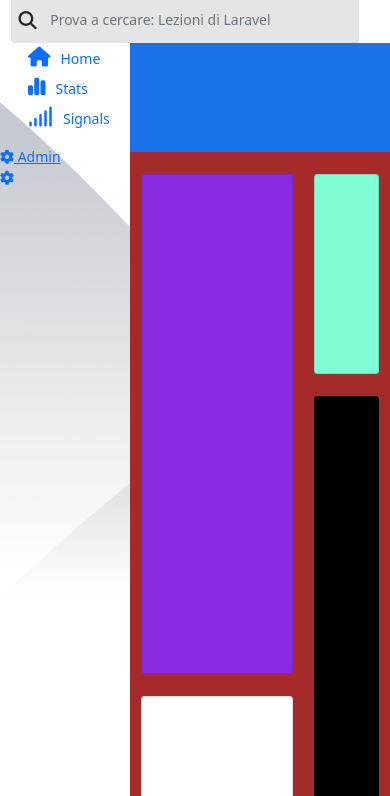
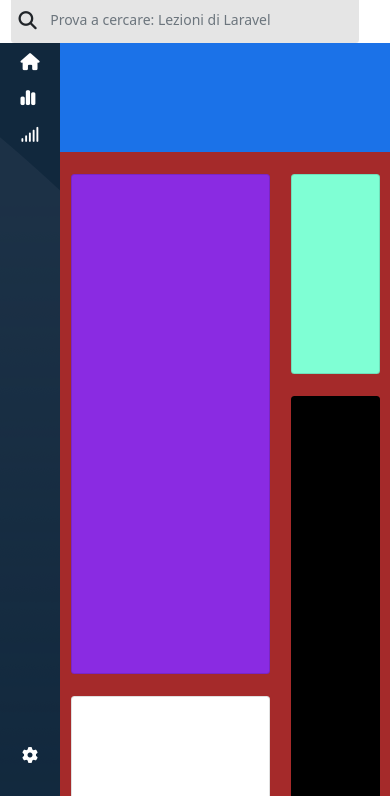
Before and after one commit to imLukePex/html-css-bootstrap-dashboard, a plain HTML site: page index.html in a window 390 px wide. Shown: the part 48-844 px from the top of the page. Drawn offline with nearby package versions, Linux system fonts and the light colour scheme.

Commit message:
creation main-content + responsive

```diff
--- a/css/media.css
+++ b/css/media.css
@@ -0,0 +1,43 @@
+/* RESPONSIVE */
+
+@media all and (max-width: 768px) {
+    /* SIDEBAR MEDIA QUERT */
+    #sidebar {
+        min-width: 60px;
+        align-items: center;
+    }
+
+    #app-section {
+        display: none;
+    }
+
+    #app-section-xs {
+        display: block;
+        padding-top: 30px;
+    }
+
+    #app-section-xs .fa-house {
+        font-size: 17px;
+    }
+
+    #app-section-xs .fa-chart-simple {
+        font-size: 17px;
+    }
+
+    #app-section-xs .fa-signal {
+        font-size: 15px;
+    }
+
+    #settings-section {
+        display: none;
+    }
+
+    #settings-section-xs {
+        display: block;
+        padding-bottom: 30px;
+    }
+
+    #settings-section-xs .fa-gear {
+        font-size: 16px;
+    }
+}
--- a/css/style.css
+++ b/css/style.css
@@ -17,17 +17,11 @@
 #top-bar {
     height: 70px;
     display: flex;
-
-    /* DEBUG */
-
 }
 
 #wrapper-down {
     height: calc(100vh - 70px);
     display: flex;
-
-    /* DEBUG */
-
 }
 
 #sidebar {
@@ -35,11 +29,8 @@
     height: 100%;
     display: flex;
     flex-direction: column;
-    background-image: url('../img/sidebar-bg.png');
-    background-size: cover;
-
-    /* DEBUG */
-
+    background-image: url(../img/sidebar-bg.png);
+    background-color: #11283d;
 }
 
 #main-content {
@@ -133,6 +124,10 @@
     flex-grow: 0;
 }
 
+ol, ul {
+    padding: 0;
+}
+
 #navbarScroll ul li i {
     color: black;
     font-size: 1.2rem;
@@ -148,24 +143,54 @@
 }
 
 /* SIDEBAR */
-#app-section {
-    padding-top: 20px;
+#sidebar nav {
+    flex-grow: 1;
 }
 
-#app-section li a {
-    text-decoration: none;
+#app-section {
+    padding: 30px 0 0 20px;
 }
 
-#app-section li i {
-    font-size: 20px;
-    padding: 5px 0;
-    margin-right: 10px;
+#sidebar a {
+    text-decoration: none;
+    color: #ffff;
+    font-weight: bold;
+}
+
+#app-section li, #app-section-xs li {
+    margin-bottom: 15px;
+}
+
+#app-section .fa-house {
+    font-size: 17px;
+    margin-right: 15px;
+}
+
+#app-section .fa-chart-simple {
+    font-size: 17px;
+    margin-right: 20px;
+}
+
+#app-section .fa-signal {
+    font-size: 15px;
+    margin-right: 16px;
 }
 
 #app-section-xs {
     display: none;
 }
 
+#settings-section {
+    padding: 0 0 30px 20px;
+}
+
+#settings-section .fa-gear {
+    font-size: 16px;
+    margin-right: 16px;
+}
+
 #settings-section-xs {
     display: none;
 }
+
+/* MAIN CONTENT */
--- a/index.html
+++ b/index.html
@@ -13,6 +13,8 @@
     <title>Esercizio 16 - Bootstrap Dashboard</title>
 </head>
 <body>
+
+    <!-- INIZIO TOPBAR -->
     <div id="top-bar">
         <nav class="navbar navbar-expand-lg">
             <div class="container-fluid">
@@ -50,12 +52,16 @@
             </div>
           </nav>
     </div>
+    <!-- FINE TOPBAR -->
 
+    <!-- INIZIO WRAPPER CONTAINER -->
     <div id="wrapper-down">
+
+        <!-- INIZIO SIDEBAR -->
         <div id="sidebar">
             <nav>
                 <ul id="app-section">
-                    <li class="active">
+                    <li>
                         <a href="#"><i class="fa-solid fa-house"></i>Home</a>
                     </li>
 
@@ -64,38 +70,40 @@
                     </li>
 
                     <li>
-                        <a href="#"><i class="fa-solid fa-signal"></i></i>Signals</a>
+                        <a href="#"><i class="fa-solid fa-signal"></i>Signals</a>
                     </li>
                 </ul>
                 <!-- Sezione Navigazione xs -->
                 <ul id="app-section-xs">
-                    <li class="active">
+                    <li>
                         <a href="#"><i class="fa-solid fa-house"></i></a>
                     </li>
 
                     <li>
-                        <a href="#"><i class="fa-solid fa-magnifying-glass"></i></a>
+                        <a href="#"><i class="fa-solid fa-chart-simple"></i></a>
                     </li>
 
                     <li>
-                        <a href="#"><i class="fa-solid fa-lines-leaning"></i></a>
+                        <a href="#"><i class="fa-solid fa-signal"></i></a>
                     </li>
                 </ul>
             </nav>
 
-            <div class="settings-section">
-                <div class="install-box">
+            <div id="settings-section">
+                <div class="settings-box">
                     <a href="#"><i class="fa-solid fa-gear"></i> Admin </a>
                 </div>
             </div>
-            <!-- Sezione Profilo xs -->
-            <div class="settings-section-xs">
-                <div class="install-box">
+            <!-- Sezione Settings xs -->
+            <div id="settings-section-xs">
+                <div class="settings-box">
                     <a href="#"><i class="fa-solid fa-gear"></i></a>
                 </div>
             </div>
         </div>
+        <!-- FINE SIDEBAR -->
 
+        <!-- INIZIO MAIN CONTENT -->
         <div id="main-content">
             <div class="row">
                 <div class="col-12">
```
